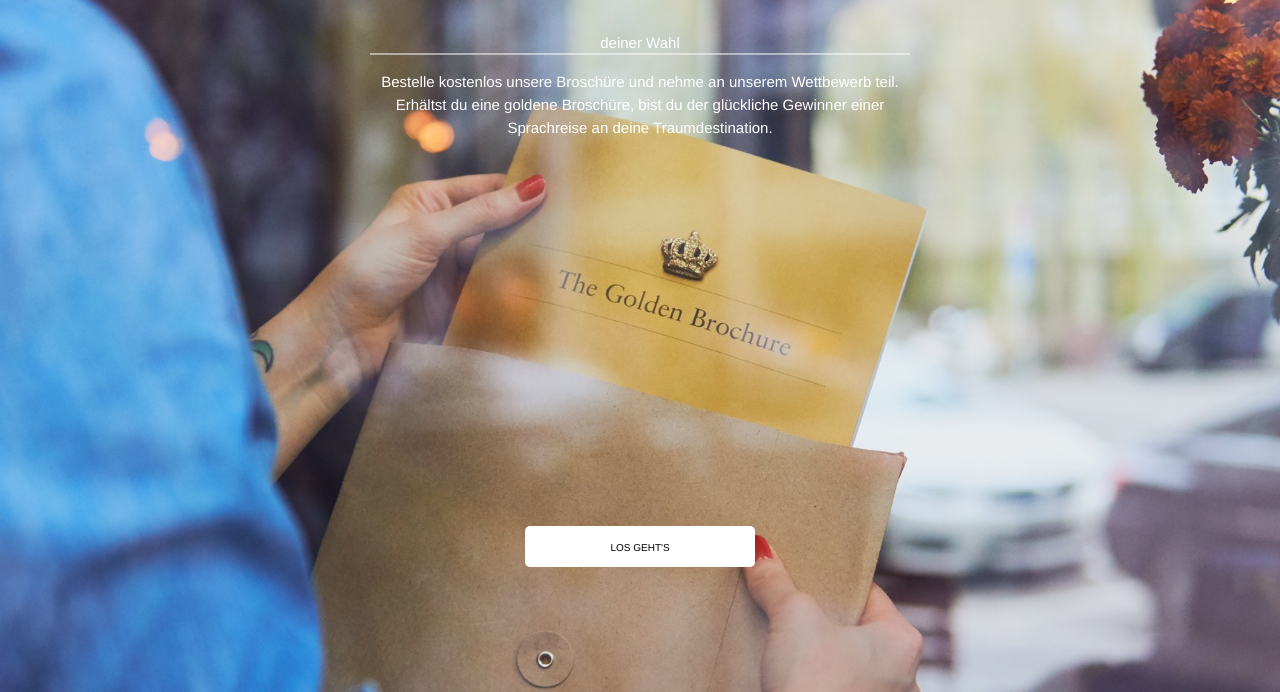
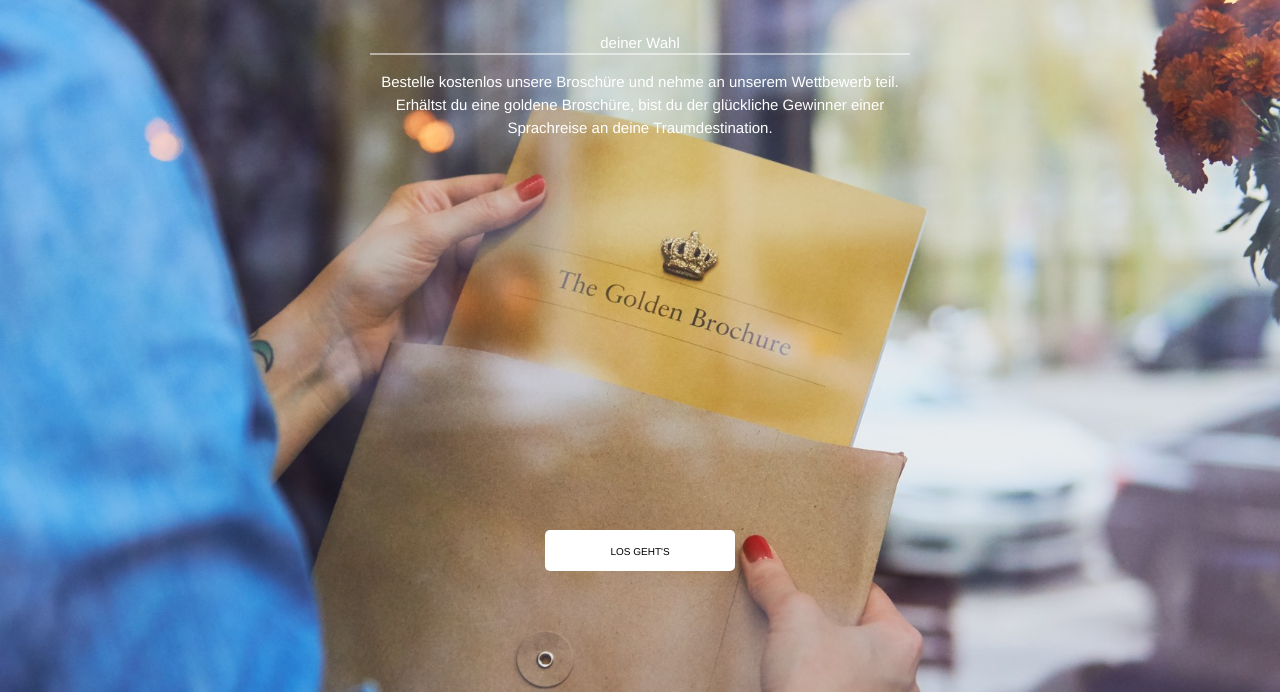
Before and after one commit to nagarjayant/digizen, a plain HTML site: page index.html in a window 1280 px wide. Shown: the part 108-800 px from the top of the page. Drawn offline with nearby package versions, Linux system fonts and the light colour scheme.

Commit message:
Update base.css

```diff
--- a/css/base.css
+++ b/css/base.css
@@ -28,6 +28,10 @@ body {
   outline: none;
   -webkit-box-shadow: none;
   box-shadow: none;
+}
+
+*{
+box-sizing:border-box
 }
 
 h1, h2 {
```
